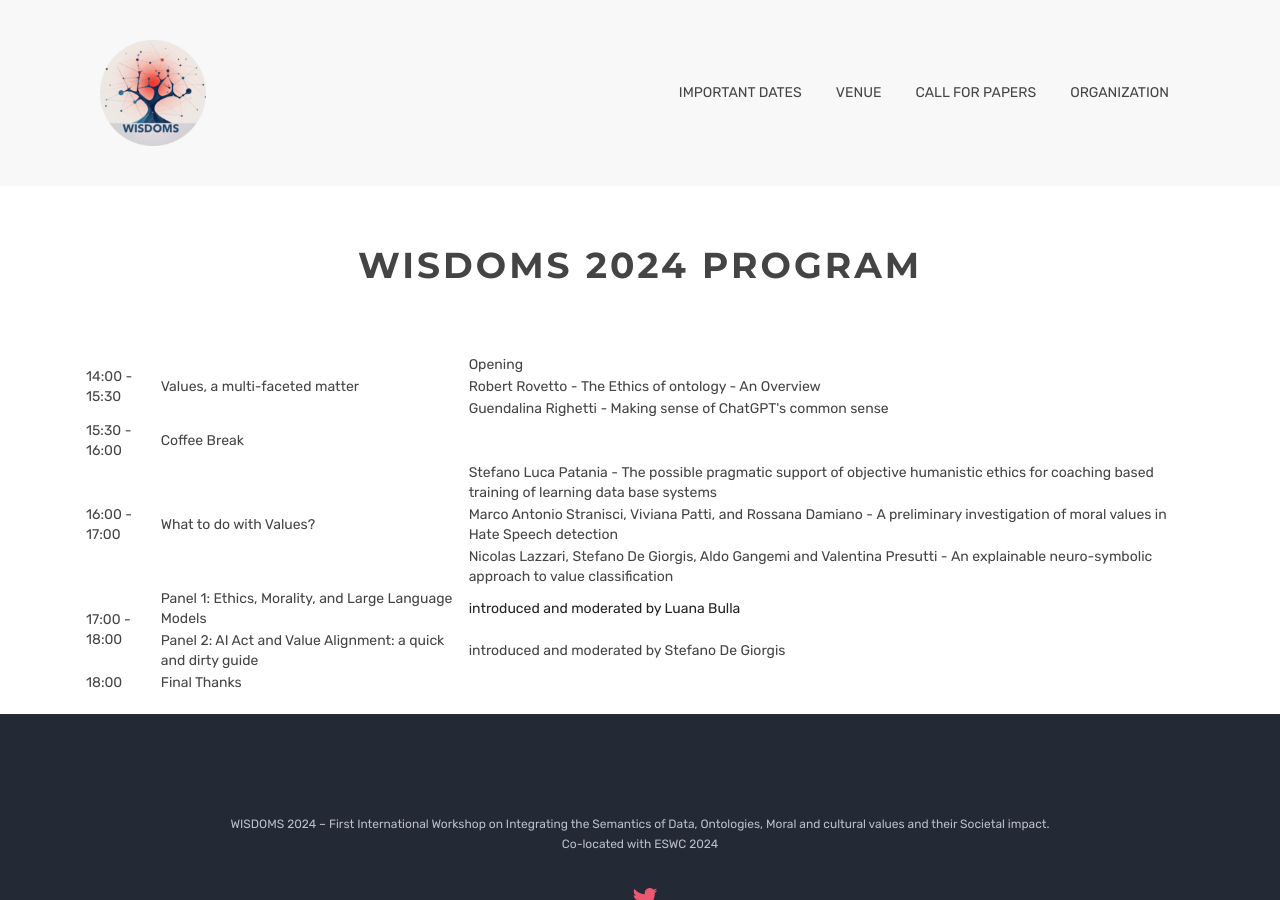
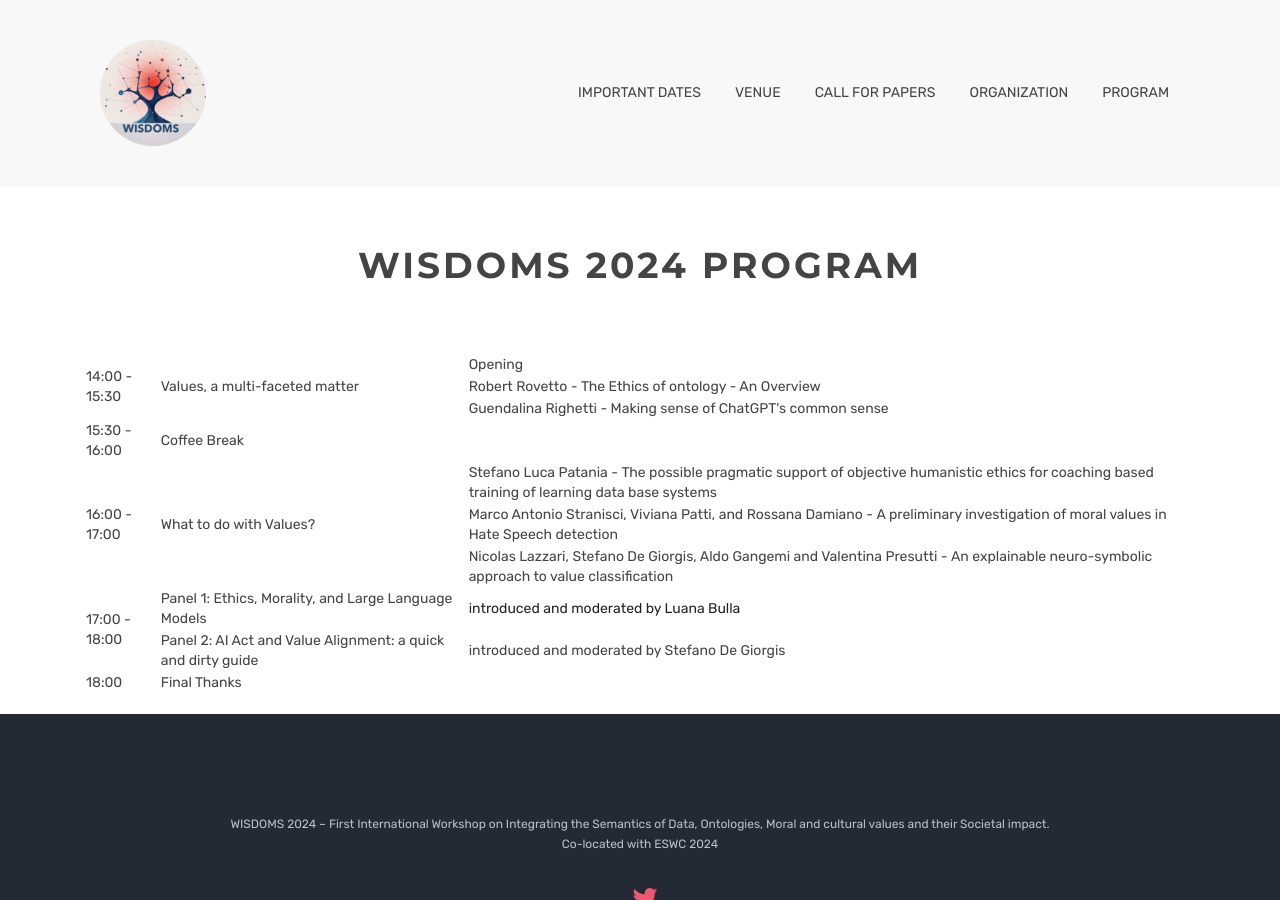
Before and after one commit to wisdoms-workshop/wisdoms-workshop.github.io, a Jekyll site: the page built from program.html, in a window 1280 px wide. Built offline with Jekyll 4.4.1, drawn with Linux system fonts in a browser that asks for light colours.

Commit message:
program tab

```diff
--- a/_includes/themes/bootstrap/nav-bar.html
+++ b/_includes/themes/bootstrap/nav-bar.html
@@ -66,6 +66,9 @@
         <li class="nav-item">
           <a class="nav-link" href="organization.html">ORGANIZATION</a>
         </li>
+        <li class="nav-item">
+          <a class="nav-link" href="program.html">PROGRAM</a>
+        </li>
         <!-- <li class="nav-item dropdown">
                       <a class="nav-link dropdown-toggle" href="#" data-toggle="dropdown" aria-haspopup="true" aria-expanded="false">Dropdown link</a>
                       <div class="dropdown-menu">
```
